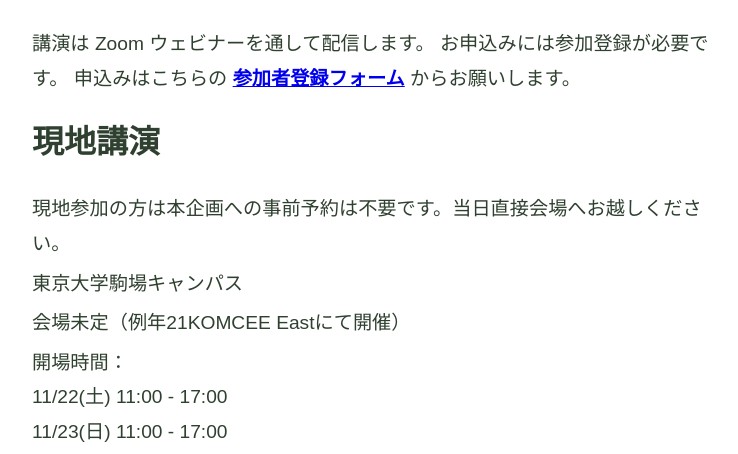
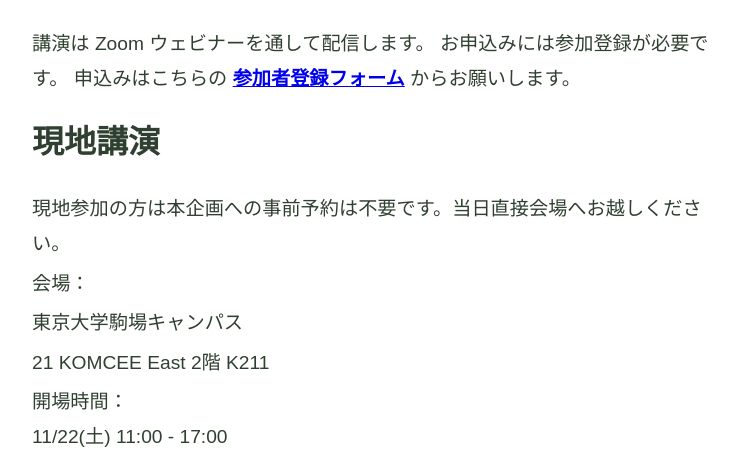
Before and after one commit to ut-10min/kf76, a plain HTML site: page index.html in a window 1280 px wide. Shown: the part 1787-2241 px from the top of the page, without its empty margins (258-996 px from the left). Drawn offline with nearby package versions, Linux system fonts and the light colour scheme.

Commit message:
会場を追記

```diff
--- a/index.html
+++ b/index.html
@@ -124,16 +124,14 @@
             <p>
                 現地参加の方は本企画への事前予約は不要です。当日直接会場へお越しください。
             </p>
-            <!--
             <p>
                 会場：
             </p>
-            -->
             <p>
                 東京大学駒場キャンパス
             </p>
             <p>
-                会場未定（例年21KOMCEE Eastにて開催）
+                21 KOMCEE East 2階 K211
             </p>
             <p>
                 <!-- 開場時間：XX:00 - XX:00 -->
```
